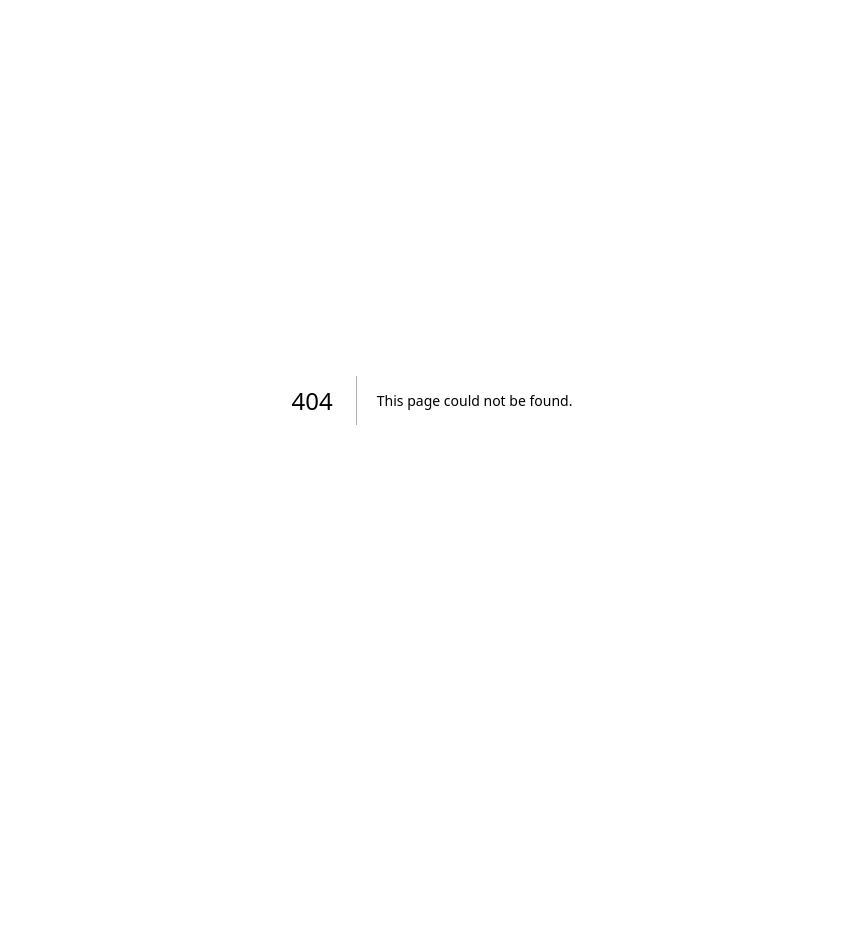
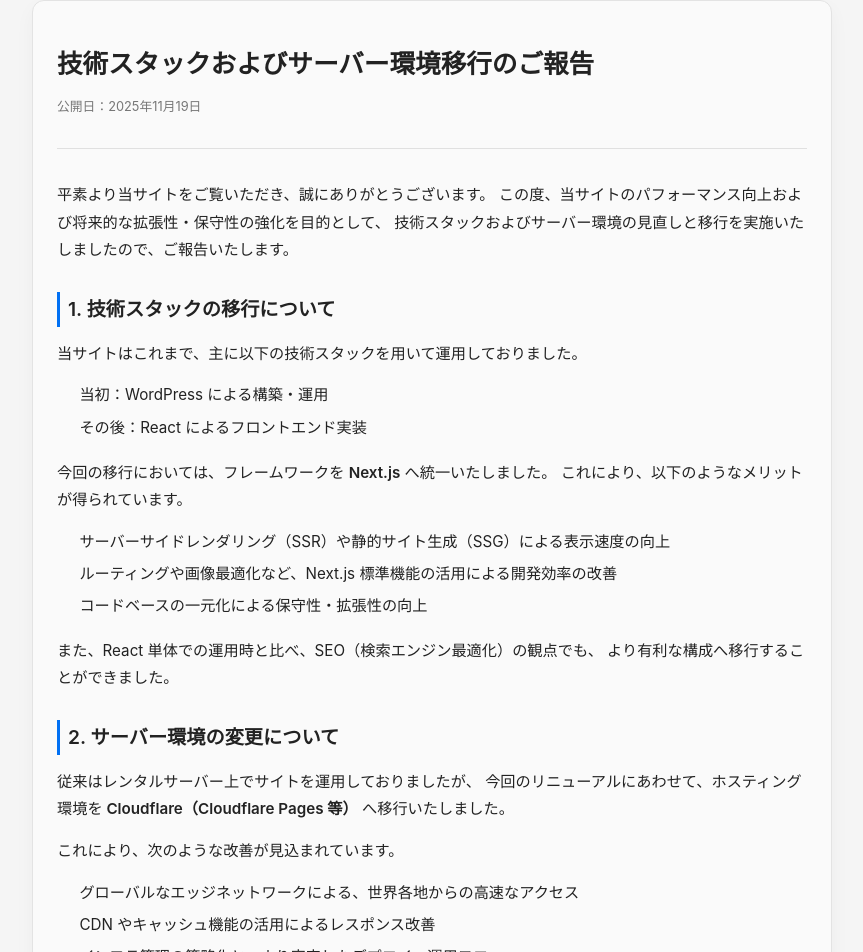
Before and after one commit to nakano1414/newnakanosite, a Next.js app: page /posts/tech-stack-migration in a window 1280 px wide. Before the commit this address had no page. Shown: the top 952 px of the page, without its empty margins (208-1071 px from the left). Before the commit the page ends 800 px from the top, so only its background shows below. Built offline with nearby package versions, Linux system fonts and the light colour scheme.

Commit message:
Add tech stack & server migration post

```diff
--- a/src/app/component/Home.tsx
+++ b/src/app/component/Home.tsx
@@ -5,14 +5,19 @@ type Post = { id: string; title: string; date: string };
 const posts: Post[] = [
   { id: 'impersonation', title: '私のなりすましについて', date: '2025-11-06' },
   {
-    id: 'julia',
-    title: 'ジュリア集合とは？',
-    date: '2025-11-05',
+    id: 'tech-stack-migration',
+    title: '技術スタックを更新しました',
+    date: '2025-11-19',
   },
   {
     id: 'shooting',
     title: 'なんか適当なシューティングゲーム',
     date: '2025-11-17',
+  },
+  {
+    id: 'julia',
+    title: 'ジュリア集合とは？',
+    date: '2025-11-05',
   },
 ];
 
--- /dev/null
+++ b/src/app/posts/tech-stack-migration/page.tsx
@@ -0,0 +1,88 @@
+// src/app/posts/tech-stack-migration/page.tsx
+import './styles.scss';
+
+export default function TechStackMigrationPost() {
+  return (
+    <article className="tech-post">
+      <header className="tech-post__header">
+        <h1 className="tech-post__title">
+          技術スタックおよびサーバー環境移行のご報告
+        </h1>
+        <p className="tech-post__meta">公開日：2025年11月19日</p>
+      </header>
+
+      <section className="tech-post__section">
+        <p>
+          平素より当サイトをご覧いただき、誠にありがとうございます。
+          この度、当サイトのパフォーマンス向上および将来的な拡張性・保守性の強化を目的として、
+          技術スタックおよびサーバー環境の見直しと移行を実施いたしましたので、ご報告いたします。
+        </p>
+      </section>
+
+      <section className="tech-post__section">
+        <h2 className="tech-post__heading">1. 技術スタックの移行について</h2>
+        <p>
+          当サイトはこれまで、主に以下の技術スタックを用いて運用しておりました。
+        </p>
+        <ul>
+          <li>当初：WordPress による構築・運用</li>
+          <li>その後：React によるフロントエンド実装</li>
+        </ul>
+        <p>
+          今回の移行においては、フレームワークを <strong>Next.js</strong>{' '}
+          へ統一いたしました。
+          これにより、以下のようなメリットが得られています。
+        </p>
+        <ul>
+          <li>
+            サーバーサイドレンダリング（SSR）や静的サイト生成（SSG）による表示速度の向上
+          </li>
+          <li>
+            ルーティングや画像最適化など、Next.js
+            標準機能の活用による開発効率の改善
+          </li>
+          <li>コードベースの一元化による保守性・拡張性の向上</li>
+        </ul>
+        <p>
+          また、React
+          単体での運用時と比べ、SEO（検索エンジン最適化）の観点でも、
+          より有利な構成へ移行することができました。
+        </p>
+      </section>
+
+      <section className="tech-post__section">
+        <h2 className="tech-post__heading">2. サーバー環境の変更について</h2>
+        <p>
+          従来はレンタルサーバー上でサイトを運用しておりましたが、
+          今回のリニューアルにあわせて、ホスティング環境を
+          <strong> Cloudflare（Cloudflare Pages 等）</strong>{' '}
+          へ移行いたしました。
+        </p>
+        <p>これにより、次のような改善が見込まれています。</p>
+        <ul>
+          <li>
+            グローバルなエッジネットワークによる、世界各地からの高速なアクセス
+          </li>
+          <li>CDN やキャッシュ機能の活用によるレスポンス改善</li>
+          <li>インフラ管理の簡略化と、より安定したデプロイ・運用フロー</li>
+        </ul>
+        <p>
+          これらの変更により、利用者の皆さまにとって、より快適かつ安定した閲覧環境を提供できるようになりました。
+        </p>
+      </section>
+
+      <section className="tech-post__section">
+        <h2 className="tech-post__heading">3. 今後について</h2>
+        <p>
+          今回の技術スタックおよびサーバー環境の移行は、あくまでスタート地点と考えております。
+          今後もコンテンツの拡充や機能追加、デザインの改善などを継続的に行い、
+          より価値のあるサイト運営を目指してまいります。
+        </p>
+        <p>
+          引き続きご意見・ご要望等がございましたら、お気軽にお知らせいただけますと幸いです。
+          今後とも当サイトをどうぞよろしくお願い申し上げます。
+        </p>
+      </section>
+    </article>
+  );
+}
--- /dev/null
+++ b/src/app/posts/tech-stack-migration/styles.scss
@@ -0,0 +1,73 @@
+/* src/app/posts/tech-stack-migration/TechStackMigration.scss */
+
+.tech-post {
+  max-width: 800px;
+  margin: 0 auto;
+  padding: 2.5rem 1.5rem 4rem;
+  line-height: 1.8;
+  font-size: 0.95rem;
+  color: #222;
+  background-color: #fafafa;
+  border-radius: 12px;
+  border: 1px solid #e3e3e3;
+  box-shadow: 0 8px 20px rgba(0, 0, 0, 0.04);
+}
+
+.tech-post__header {
+  margin-bottom: 2rem;
+  border-bottom: 1px solid #e0e0e0;
+  padding-bottom: 1rem;
+}
+
+.tech-post__title {
+  font-size: 1.6rem;
+  font-weight: 700;
+  margin: 0 0 0.5rem;
+}
+
+.tech-post__meta {
+  font-size: 0.8rem;
+  color: #777;
+  margin: 0;
+}
+
+.tech-post__section {
+  margin-top: 1.8rem;
+}
+
+.tech-post__heading {
+  font-size: 1.2rem;
+  font-weight: 600;
+  margin: 0 0 0.8rem;
+  padding-left: 0.5rem;
+  border-left: 3px solid #0070f3;
+}
+
+.tech-post p {
+  margin: 0 0 0.9rem;
+}
+
+.tech-post ul {
+  margin: 0.4rem 0 1.1rem 1.4rem;
+  padding: 0;
+}
+
+.tech-post li {
+  margin-bottom: 0.3rem;
+}
+
+.tech-post strong {
+  font-weight: 600;
+}
+
+/* スマホ向けの微調整 */
+@media (max-width: 600px) {
+  .tech-post {
+    padding: 1.8rem 1.1rem 3rem;
+    font-size: 0.9rem;
+  }
+
+  .tech-post__title {
+    font-size: 1.4rem;
+  }
+}
```
